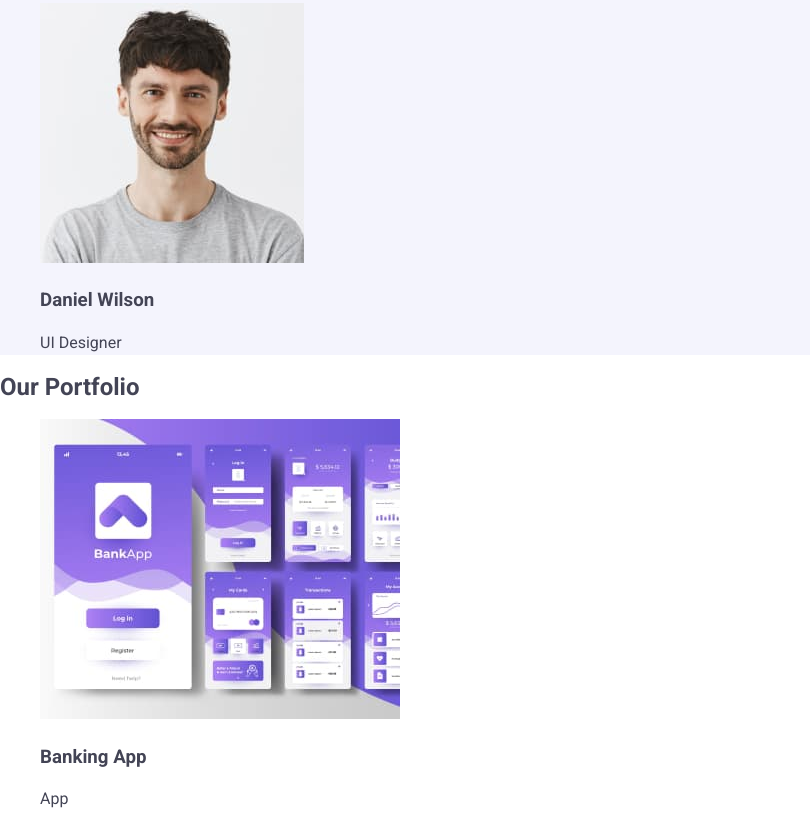
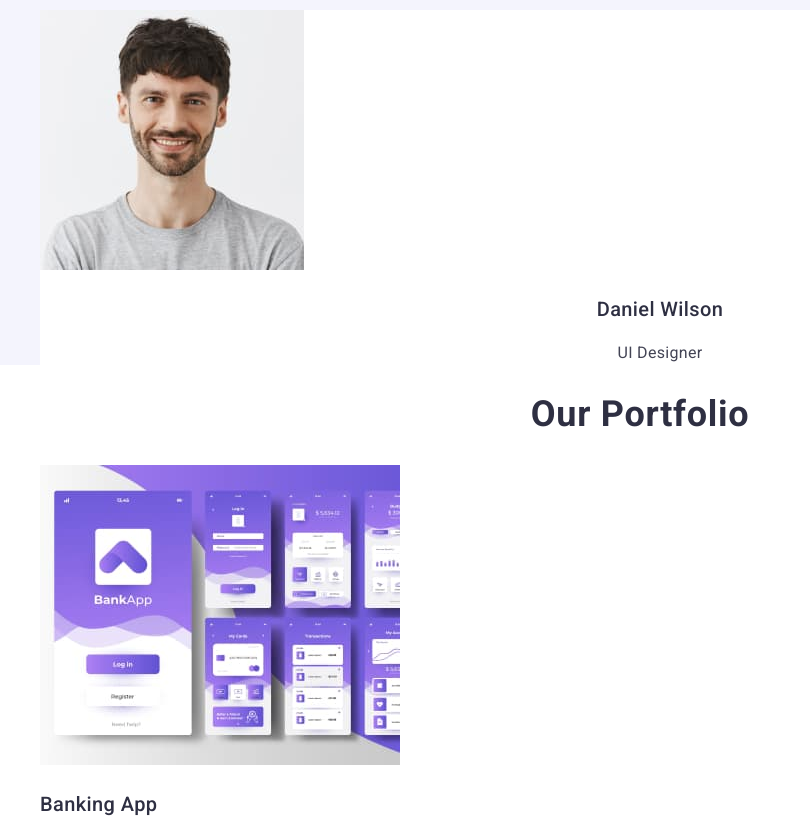
Before and after one commit to Maria-Shymanska/goit-neo-markup-hw-02, a plain HTML site: page index.html in a window 1280 px wide. Shown: the part 1957-2781 px from the top of the page, without its empty margins (0-810 px from the left). Drawn offline with nearby package versions, Linux system fonts and the light colour scheme.

Commit message:
fix styles

```diff
--- a/css/styles.css
+++ b/css/styles.css
@@ -52,10 +52,10 @@ font-size: 18px;
 line-height: 1.17;
 letter-spacing: 0.03em;
 text-transform: uppercase;
-color: var(--navy-blue);
+color: var(--iris);
 }
 .logo-colored {
-color: var(--iris);
+color: var(--navy-blue);
 }
 
 /* .header-list {
@@ -126,6 +126,13 @@ color: var(--ocean);
 }
 
 /* features */
+.features {
+	background-color: var(--white);
+}
+
+.features-title {
+	text-transform: capitalize;
+}
 
 .features-item-title {
 font-weight: 500;
@@ -145,7 +152,10 @@ color: var(--slate);
 
 /* our team */
 .team {
-	background: var(--cloud);
+background: var(--cloud);
+}
+.team-item {
+background-color: var(--white);
 }
 
 .team-title {
@@ -155,8 +165,45 @@ line-height: 1.11;
 letter-spacing: 0.02em;
 text-align: center;
 color: var(--navy-blue);
+text-transform: capitalize;
 }
 
+.team-item-title {
+font-weight: 500;
+font-size: 20px;
+line-height: 1.2;
+letter-spacing: 0.02em;
+text-align: center;
+color: var(--navy-blue);
+}
+
+.team-item-text {
+font-weight: 400;
+font-size: 16px;
+line-height: 1.5;
+letter-spacing: 0.02em;
+text-align: center;
+color: var(--slate);
+}
+
+/*  our portfolio*/
+
+.portfolio-title {
+font-weight: 700;
+font-size: 36px;
+line-height: 1.11;
+letter-spacing: 0.02em;
+text-align: center;
+color: var(--navy-blue);
+}
+
+.portfolio-item-title {
+font-weight: 500;
+font-size: 20px;
+line-height: 1.2;
+letter-spacing: 0.02em;
+color: var(--navy-blue);
+}
 /* footer */
 
 .footer {
--- a/index.html
+++ b/index.html
@@ -6,6 +6,8 @@
 <head>
     <meta charset="UTF-8">
     <meta name="viewport" content="width=device-width, initial-scale=1.0">
+    <link rel="preconnect" href="https://fonts.googleapis.com">
+    <link rel="preconnect" href="https://fonts.gstatic.com" crossorigin>
     <link href="https://fonts.googleapis.com/css2?family=Raleway:ital,wght@0,100..900;1,100..900&family=Roboto:ital,wght@0,100;0,300;0,400;0,500;0,700;0,900;1,100;1,300;1,400;1,500;1,700;1,900&display=swap"
     rel="stylesheet">
     <link rel="stylesheet" href="https://cdn.jsdelivr.net/npm/modern-normalize@2.0.0/modern-normalize.min.css" />
@@ -17,7 +19,7 @@
 <body>
     <header class="header">
         <nav class="header-nav">
-            <a class="header-logo" href="./index.html"><span class="logo-colored">Web</span>Studio</a>
+            <a class="header-logo" href="./index.html">Web<span class="logo-colored">Studio</span></a>
             <ul class="header-list">
                 <li class="header-item"><a class="header-link" href="#">Portfolio</a></li>
                 <li class="header-item"><a class="header-link" href="#">Contacts</a></li>
@@ -46,24 +48,24 @@
             <ul class="features-list">
                 <li class="features-list-item">
                     <h3 class="features-item-title">Strategy</h3>
-                    <p class="feature-item-text">Our goal is to identify the business problem to walk away with the perfect and creative solution.
+                    <p class="features-item-text">Our goal is to identify the business problem to walk away with the perfect and creative solution.
                     </p>
                 </li>
                 <li>
                     <h3 class="features-item-title">Punctuality</h3>
-                    <p class="feature-item-text">Bring the key message to the brand's audience for the best price within the shortest possible
+                    <p class="features-item-text">Bring the key message to the brand's audience for the best price within the shortest possible
                         time.</p>
                 </li>
 
                 <li>
                     <h3 class="features-item-title">Diligence</h3>
-                    <p class="feature-item-text">Research and confirm brands that present the strongest digital growth opportunities and minimize
+                    <p class="features-item-text">Research and confirm brands that present the strongest digital growth opportunities and minimize
                         risk.</p>
                 </li>
 
                 <li>
                     <h3 class="features-item-title">Technologies</h3>
-                    <p class="feature-item-text">Design practice focused on digital experiences. We bring forth a deep passion for
+                    <p class="features-item-text">Design practice focused on digital experiences. We bring forth a deep passion for
                         problem-solving.</p>
                 </li>
             </ul>
@@ -78,17 +80,17 @@
                     <h3 class="team-item-title">Mark Guerrero</h3>
                     <p class="team-item-text">Product Designer</p>
                 </li>
-                <li>
+                <li class="team-item">
                     <img class="team-item-image" src="./images/team-img_2.jpg" alt="Frontend Developer" width="264" height="260">
                     <h3 class="team-item-title">Tom Ford</h3>
                     <p class="team-item-text">Frontend Developer</p>
                 </li>
-                <li>
+                <li class="team-item">
                     <img class="team-item-image" src="./images/team-img_3.jpg" alt="Marketing" width="264" height="260">
                     <h3 class="team-item-title">Camila Garcia</h3>
                     <p class="team-item-text">Marketing</p>
                 </li>
-                <li>
+                <li class="team-item">
                     <img class="team-item-image" src="./images/team-img_4.jpg" alt="UI Designer" width="264" height="260">
                     <h3 class="team-item-title">Daniel Wilson</h3>
                     <p class="team-item-text">UI Designer</p>
```
